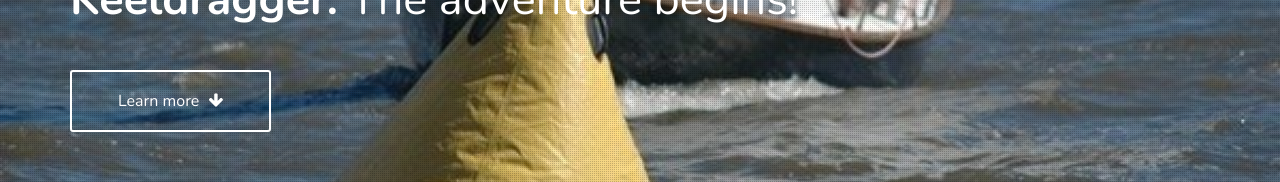
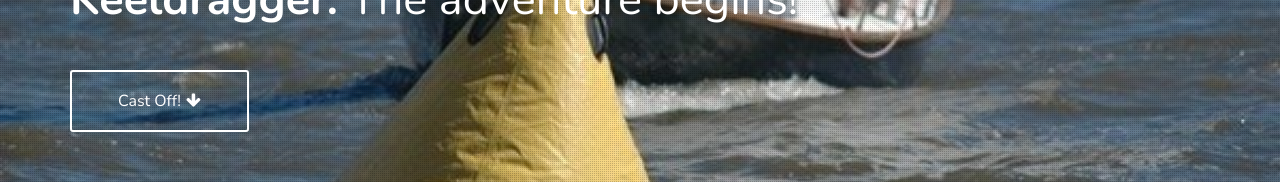
Before and after one commit to keeldragger/homepage, a plain HTML site: page index.html in a window 1280 px wide. Shown: the part 365-547 px from the top of the page. Drawn offline with nearby package versions, Linux system fonts and the light colour scheme.

Commit message:
Cast Off

```diff
--- a/index.html
+++ b/index.html
@@ -57,7 +57,7 @@
 					<div class="row hero-content">
 						<div class="col-md-12">
 							<h1 class="animated fadeInDown"><b>Keeldragger.</b>  The adventure begins!</h1>
-							<a href="#about" class="learn-btn animated fadeInUp">Learn more <i class="fa fa-arrow-down"></i></a>
+							<a href="#about" class="learn-btn animated fadeInUp">Cast Off!<i class="fa fa-arrow-down"></i></a>
 						</div>
 					</div>
 				</div>
```
Also changed, not shown: 1 other file.
